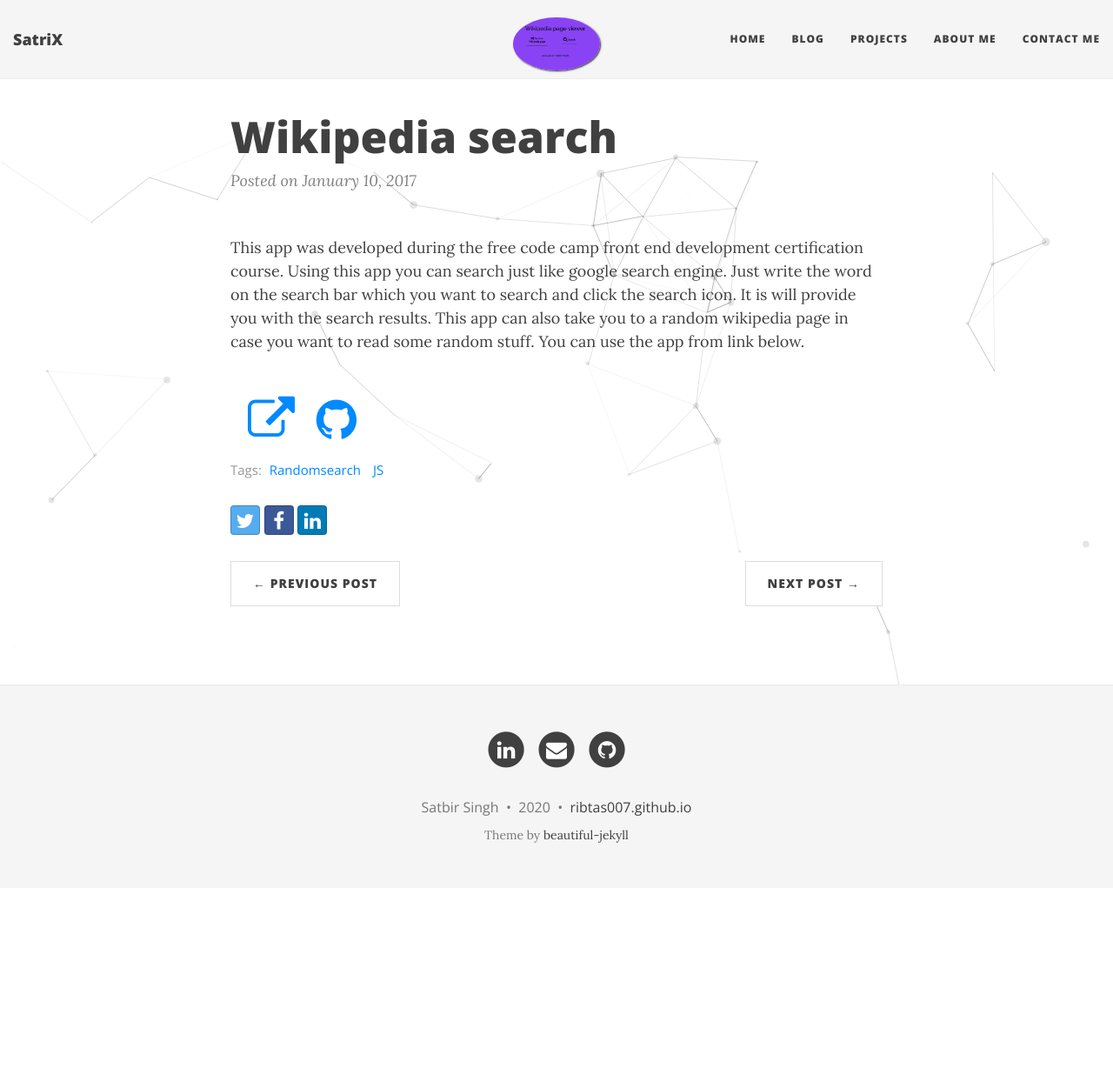
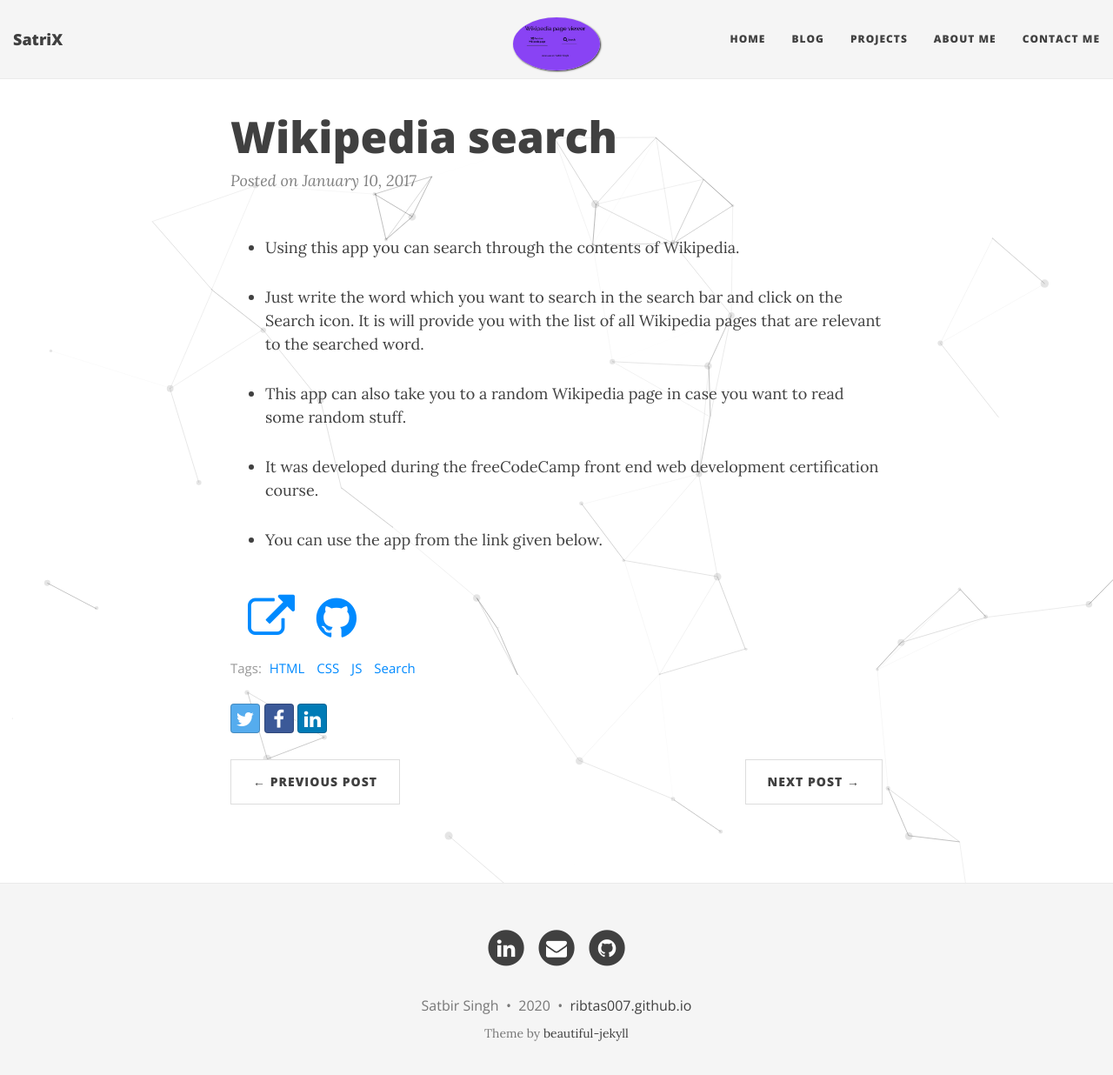
Before and after one commit to RIBTAS007/Ribtas007.github.io, a Jekyll site: the page built from _posts/2017-01-10-Wikipedia-search.md, in a window 1280 px wide and 1256 px high. Shown: the top 1236 px of the window at 87% size. Built offline with Jekyll 4.4.1, drawn with Linux system fonts in a browser that asks for light colours; nearby versions of some CDN libraries; comment, search, counter and statistics services are not loaded.

Commit message:
Updated content for WSE

```diff
--- a/_posts/2017-01-10-Wikipedia-search.md
+++ b/_posts/2017-01-10-Wikipedia-search.md
@@ -2,15 +2,18 @@
 title: "Wikipedia search"
 start: 2017-02-01
 categories: project
-tags: [Randomsearch, JS]
+tags: [HTML, CSS, JS , Search]
 code: https://github.com/RIBTAS007/Wikipedia-search
 demo: https://ribtas007.github.io/Wikipedia-search/
 image: /img/project-imgs/wikipedia.jpg
 ---
 
+* Using this app you can search through the contents of Wikipedia.
 
-This app was developed during the free code camp front end development certification course.
-Using this app you can search just like google search engine. Just write the word on the
-search bar which you want to search and click the search icon. It is will provide you with the search results.
-This app can also take you to a random wikipedia page in case you want to read some random stuff.
-You can use the app from link below.
+* Just write the word which you want to search in the search bar and click on the Search icon. It is will provide you with the list of all Wikipedia pages that are relevant to the searched word.
+
+* This app can also take you to a random Wikipedia page in case you want to read some random stuff.
+
+* It was developed during the freeCodeCamp front end web development certification course.
+
+* You can use the app from the link given below.
```
